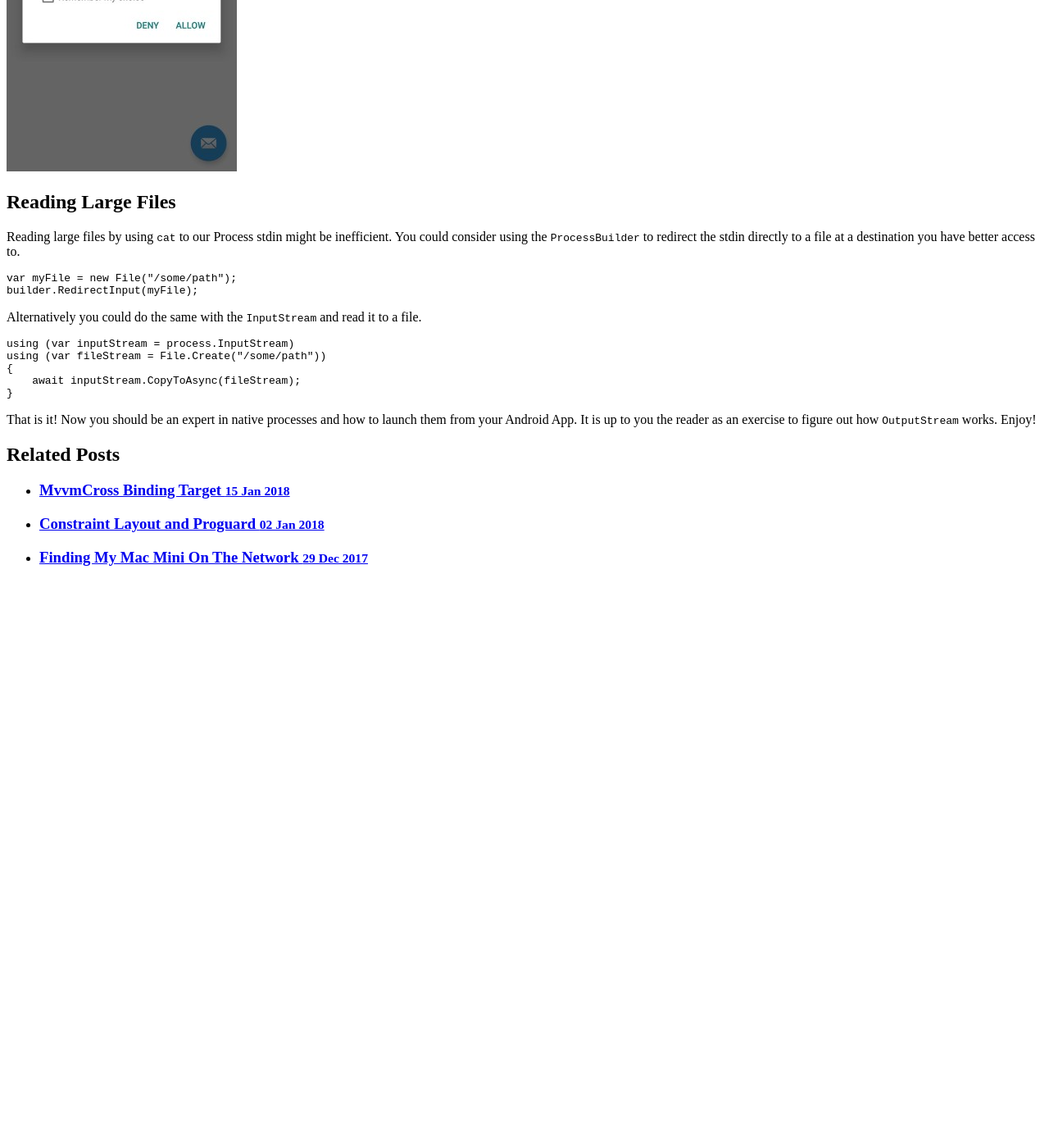
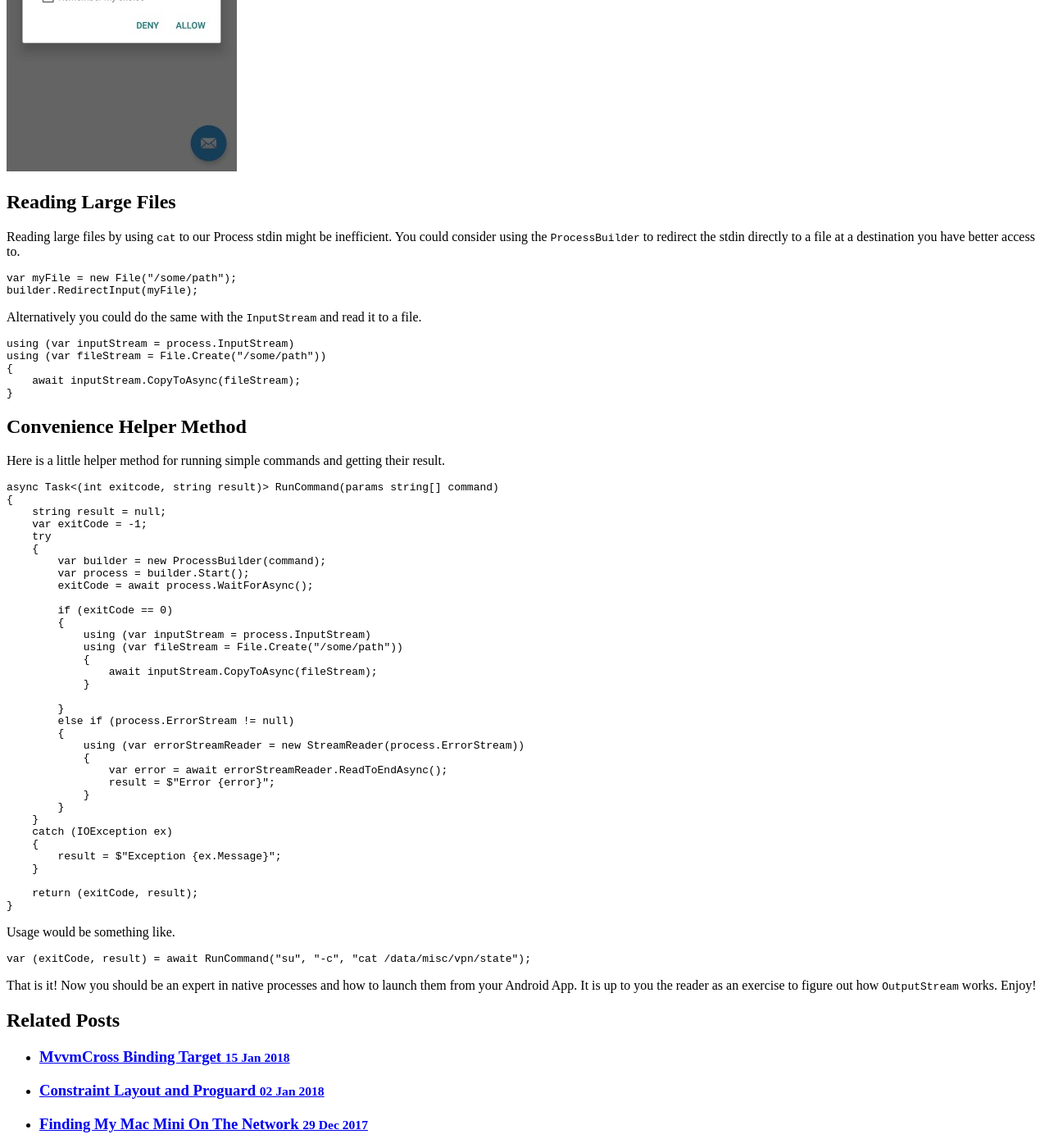
Before and after one commit to Cheesebaron/cheesebaron.github.io, a Jekyll site: the page built from _posts/2018-07-02-xamarin-and-java-processes.md, in a window 1280 px wide and 1400 px high, scrolled down 2021 px. Shown: the whole window at 82% size. Built offline with Jekyll 4.4.1, drawn with Linux system fonts in a browser that asks for light colours; nearby versions of some CDN libraries; before the commit the page ends 2731 px from its top, so only the background shows below that.

Commit message:
Added convenience method for the lazy :smile:

````diff
--- a/_posts/2018-07-02-xamarin-and-java-processes.md
+++ b/_posts/2018-07-02-xamarin-and-java-processes.md
@@ -90,6 +90,53 @@ using (var fileStream = File.Create("/some/path"))
 }
 ```
 
+## Convenience Helper Method
+Here is a little helper method for running simple commands and getting their result.
+
+```csharp
+async Task<(int exitcode, string result)> RunCommand(params string[] command)
+{
+    string result = null;
+    var exitCode = -1;
+    try
+    {
+        var builder = new ProcessBuilder(command);
+        var process = builder.Start();
+        exitCode = await process.WaitForAsync();
+
+        if (exitCode == 0)
+        {
+            using (var inputStream = process.InputStream)
+            using (var fileStream = File.Create("/some/path"))
+            {
+                await inputStream.CopyToAsync(fileStream);
+            }
+
+        }
+        else if (process.ErrorStream != null)
+        {
+            using (var errorStreamReader = new StreamReader(process.ErrorStream))
+            {
+                var error = await errorStreamReader.ReadToEndAsync();
+                result = $"Error {error}";
+            }
+        }
+    }
+    catch (IOException ex)
+    {
+        result = $"Exception {ex.Message}";
+    }
+
+    return (exitCode, result);
+}
+```
+
+Usage would be something like.
+
+```csharp
+var (exitCode, result) = await RunCommand("su", "-c", "cat /data/misc/vpn/state");
+```
+
 That is it! Now you should be an expert in native processes and how to launch them from your Android App. It is up to you the reader as an exercise to figure out how `OutputStream` works. Enjoy!
 
 [los]: https://lineageos.org/ "LineageOS Android Distribution web site"
````
